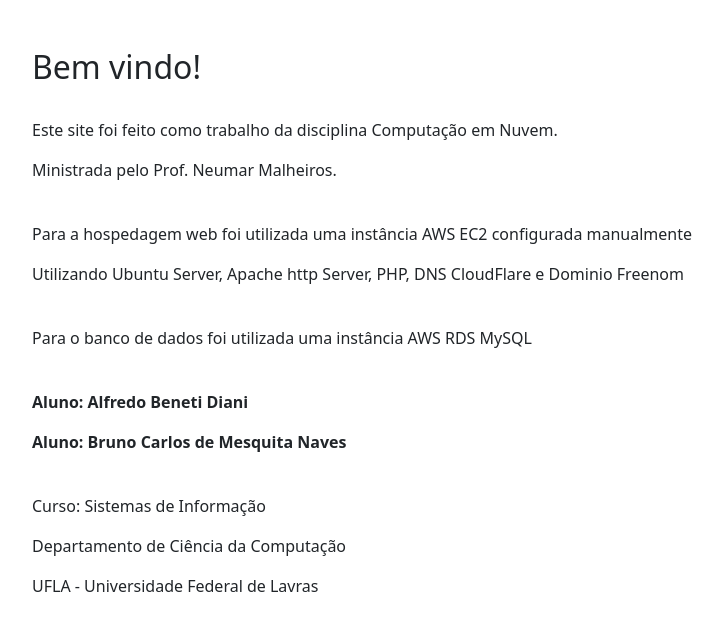
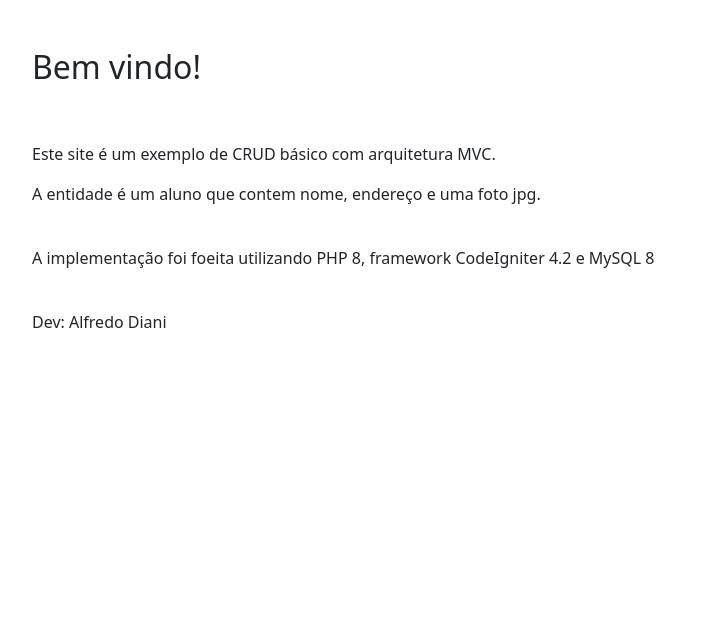
Before and after one commit to alfredodiani/CRUD-alunos-CI4, a CodeIgniter 4 app: template app/Views/home.php in a window 1280 px wide. Shown: the part 58-689 px from the top of the page, without its empty margins (50-773 px from the left). Run offline with PHP 8.4 and a stand-in for CodeIgniter, Linux system fonts and the light colour scheme; the template is opened without the code that fills it, so the values that code supplies are empty; some libraries are stand-ins or nearby versions.

Commit message:
Home update and delete reactivated

```diff
--- a/app/Config/Routes.php
+++ b/app/Config/Routes.php
@@ -41,12 +41,12 @@
 $routes->get('/home', 'Home::index');
 $routes->get('/alunos', 'Alunos::index');
 $routes->get('/alunover/(:num)', 'Alunos::show/$1');
-//$routes->get('/alunodelete/(:num)', 'Alunos::delete/$1' );
+$routes->get('/alunodelete/(:num)', 'Alunos::delete/$1' );
 $routes->get('/alunocriar', 'Alunos::create');
 $routes->post('/alunosalvar', 'Alunos::store');
 $routes->get('/alunoeditar/(:num)', 'Alunos::edit/$1');
 $routes->post('/alunoatualizar', 'Alunos::update');
-$routes->get('/alunodelete/(:num)', 'Alunos::deactivated');
+//$routes->get('/alunodelete/(:num)', 'Alunos::deactivated'); //exemplo de como desativar uma funcionalidade
 
 /*
  * --------------------------------------------------------------------
--- a/app/Views/home.php
+++ b/app/Views/home.php
@@ -3,19 +3,12 @@
 <div class='container mt-5' >
     <h2>Bem vindo!</h2>
     <br>
-    <p>Este site foi feito como trabalho da disciplina Computação em Nuvem.</p>
-    <p>Ministrada pelo Prof. Neumar Malheiros.</p>
     <br>
-    <p>Para a hospedagem web foi utilizada uma instância AWS EC2 configurada manualmente</p>
-    <p>Utilizando Ubuntu Server, Apache http Server, PHP, DNS CloudFlare e Dominio Freenom</p>
+    <p>Este site é um exemplo de CRUD básico com arquitetura MVC.</p>
+    <p>A entidade é um aluno que contem nome, endereço e uma foto jpg.</p>
     <br>
-    <p>Para o banco de dados foi utilizada uma instância AWS RDS MySQL</p>
+    <p>A implementação foi foeita utilizando PHP 8, framework CodeIgniter 4.2 e MySQL 8</p>
     <br>
-    <p><strong>Aluno: Alfredo Beneti Diani</strong></p>
-    <p><strong>Aluno: Bruno Carlos de Mesquita Naves</strong></p>
-    <br>
-    <p>Curso: Sistemas de Informação</p>
-    <p>Departamento de Ciência da Computação</p>
-    <p>UFLA - Universidade Federal de Lavras</p>
+    <p>Dev: Alfredo Diani</p>
 </div>
 <?= $this->endSection() ?>
```
Also changed, not shown: public/imagens/1663812802_2ae847ecd1e83fd6d01b.jpg (deleted).
